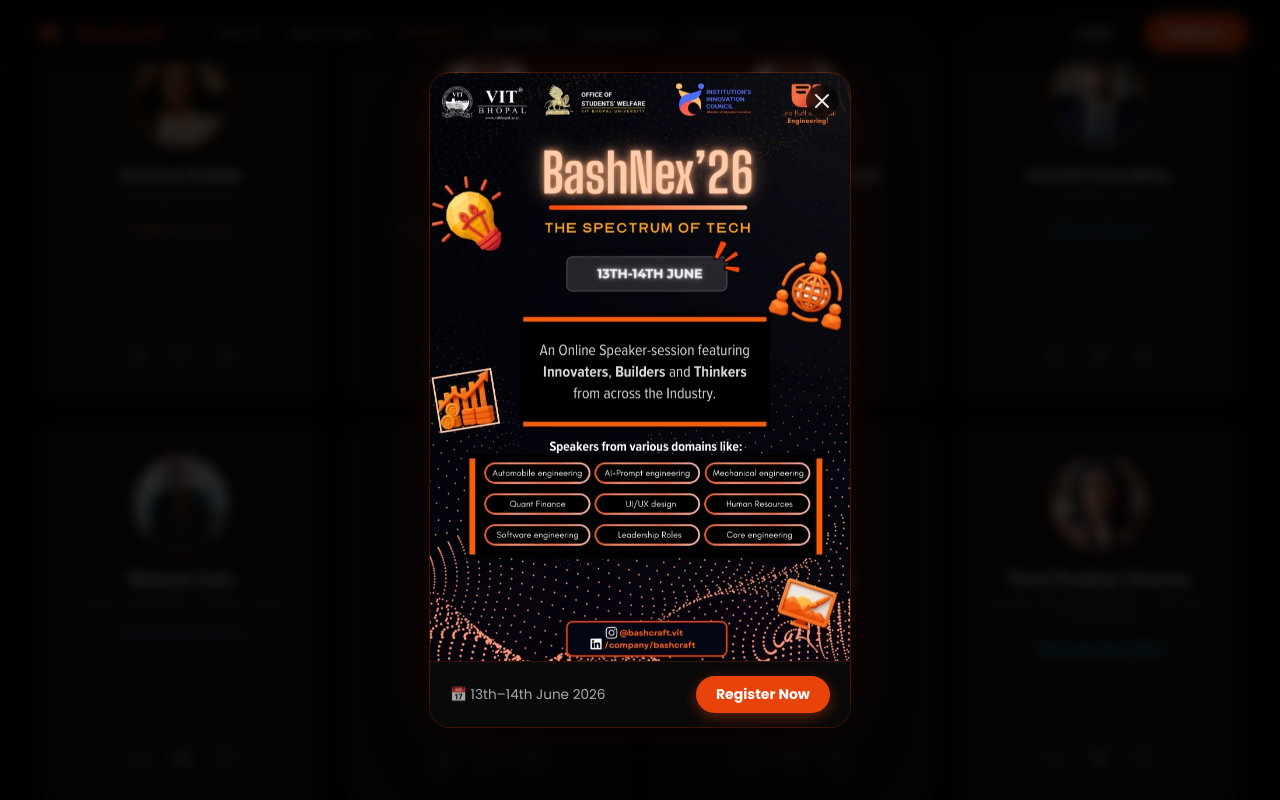
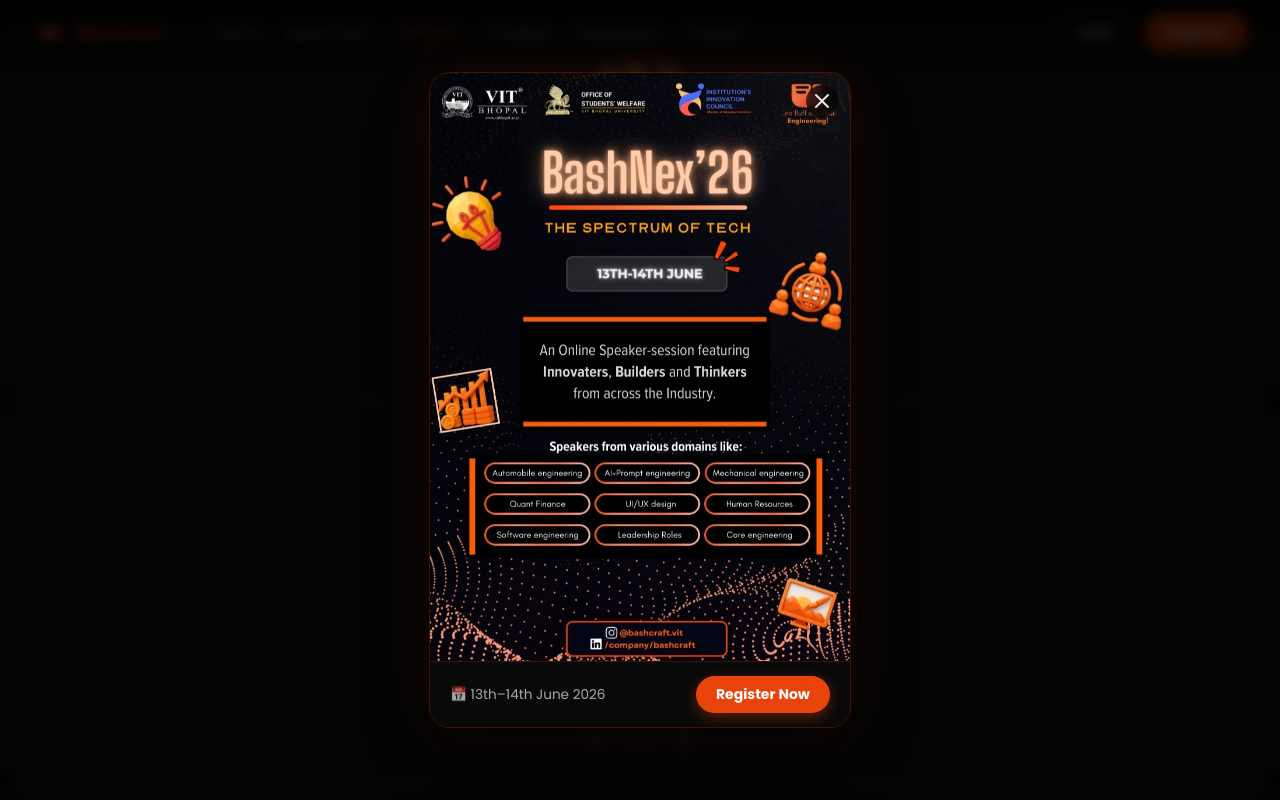
Before and after one commit to aditi25bce10868-blip/bashcraft-where_innovation_meets_creativity, a React (Vite) app: page /speakers in a window 1280 px wide. Shown: the top 800 px of the page. Built offline with nearby package versions, Linux system fonts and the light colour scheme.

Commit message:
Update Speakers.jsx

```diff
--- a/src/pages/Speakers.jsx
+++ b/src/pages/Speakers.jsx
@@ -1,4 +1,4 @@
-import { useState } from "react";
+import { useState, useRef } from "react";
 import styles from "./Speakers.module.css";
 
 // Speaker images
@@ -10,7 +10,6 @@
 import saptarshiDe from '../assets/saptarshiDe.jpeg';
 import avinashBussa from '../assets/avinashBussa.png';
 import parulPradhan from '../assets/parulPradhan.jpeg';
-
 
 export const speakers = [
   {
@@ -111,7 +110,7 @@
   },
 ];
 
-// ─── SpeakerCard ────────────────────────────────────────────────────────────
+// ─── SpeakerCard ─────────────────────────────────────────────────────────────
 
 function SpeakerCard({ speaker, index, hoveredIndex, setHoveredIndex }) {
   const [imgFailed, setImgFailed] = useState(false);
@@ -170,7 +169,6 @@
       );
     }
 
-    // FIX #5: Added Facebook icon case
     if (lowerUrl.includes("facebook.com")) {
       return (
         <svg width="15" height="15" viewBox="0 0 24 24" fill="currentColor" aria-hidden="true">
@@ -179,7 +177,6 @@
       );
     }
 
-    // Generic fallback icon
     return (
       <svg width="15" height="15" viewBox="0 0 24 24" fill="none" stroke="currentColor" strokeWidth="2" strokeLinecap="round" strokeLinejoin="round" aria-hidden="true">
         <circle cx="12" cy="12" r="4" />
@@ -213,7 +210,7 @@
       <div className={styles.info}>
         <h3 className={styles.name}>{speaker.name}</h3>
         <p className={styles.role}>{speaker.role}</p>
-        <span className={styles.companyBadge} style={{ color: speaker.color }}>
+        <span className={styles.companyBadge} style={{ backgroundColor: speaker.color }}>
           {speaker.company}
         </span>
         <p className={`${styles.bio} ${isHovered ? styles.bioVisible : ""}`}>
@@ -224,13 +221,7 @@
       {/* Socials */}
       <div className={styles.socials}>
         {speaker.linkedin && (
-          <a
-            href={speaker.linkedin}
-            target="_blank"
-            rel="noopener noreferrer"
-            className={styles.socialBtn}
-            aria-label={`${speaker.name} LinkedIn`}
-          >
+          <a href={speaker.linkedin} target="_blank" rel="noopener noreferrer" className={styles.socialBtn} aria-label={`${speaker.name} LinkedIn`}>
             <svg width="15" height="15" viewBox="0 0 24 24" fill="currentColor" aria-hidden="true">
               <path d="M16 8a6 6 0 0 1 6 6v7h-4v-7a2 2 0 0 0-2-2 2 2 0 0 0-2 2v7h-4v-7a6 6 0 0 1 6-6z" />
               <rect x="2" y="9" width="4" height="12" />
@@ -238,27 +229,13 @@
             </svg>
           </a>
         )}
-
         {speaker.social && (
-          <a
-            href={speaker.social}
-            target="_blank"
-            rel="noopener noreferrer"
-            className={styles.socialBtn}
-            aria-label={`${speaker.name} Secondary Social Link`}
-          >
+          <a href={speaker.social} target="_blank" rel="noopener noreferrer" className={styles.socialBtn} aria-label={`${speaker.name} Secondary Social Link`}>
             {renderSocialIcon(speaker.social)}
           </a>
         )}
-
         {speaker.website && (
-          <a
-            href={speaker.website}
-            target="_blank"
-            rel="noopener noreferrer"
-            className={styles.socialBtn}
-            aria-label={`${speaker.name} Website`}
-          >
+          <a href={speaker.website} target="_blank" rel="noopener noreferrer" className={styles.socialBtn} aria-label={`${speaker.name} Website`}>
             {renderSocialIcon(speaker.website)}
           </a>
         )}
@@ -267,13 +244,40 @@
   );
 }
 
-// ─── Speakers (default export) ──────────────────────────────────────────────
+// ─── Speakers (default export) ───────────────────────────────────────────────
+
+const CARD_WIDTH = 260; // px — must match .card width in CSS
+const CARD_GAP   = 24;  // px — must match gap in CSS
+const SCROLL_BY  = CARD_WIDTH + CARD_GAP;
 
 export default function Speakers() {
   const [hoveredIndex, setHoveredIndex] = useState(null);
+  const trackRef = useRef(null);
+
+  const scroll = (direction) => {
+    if (!trackRef.current) return;
+    trackRef.current.scrollBy({
+      left: direction === "left" ? -SCROLL_BY : SCROLL_BY,
+      behavior: "smooth",
+    });
+  };
 
   return (
-    <div className={styles.grid}>
+    <div className={styles.sliderWrapper}>
+      {/* Left arrow */}
+      <button
+        className={`${styles.arrowBtn} ${styles.arrowLeft}`}
+        onClick={() => scroll("left")}
+        aria-label="Scroll left"
+      >
+        <svg width="18" height="18" viewBox="0 0 24 24" fill="none" stroke="currentColor" strokeWidth="2.5" strokeLinecap="round" strokeLinejoin="round">
+          <polyline points="15 18 9 12 15 6" />
+        </svg>
+      </button>
+
+      {/* Scrollable track */}
+      <div className={styles.sliderContainer} ref={trackRef}>
+        <div className={styles.scrollTrack}>
           {speakers.map((speaker, index) => (
             <SpeakerCard
               key={speaker.id}
@@ -284,5 +288,18 @@
             />
           ))}
         </div>
+      </div>
+
+      {/* Right arrow */}
+      <button
+        className={`${styles.arrowBtn} ${styles.arrowRight}`}
+        onClick={() => scroll("right")}
+        aria-label="Scroll right"
+      >
+        <svg width="18" height="18" viewBox="0 0 24 24" fill="none" stroke="currentColor" strokeWidth="2.5" strokeLinecap="round" strokeLinejoin="round">
+          <polyline points="9 18 15 12 9 6" />
+        </svg>
+      </button>
+    </div>
   );
 }
```
Lines whose indentation alone changed are shown as unchanged.
